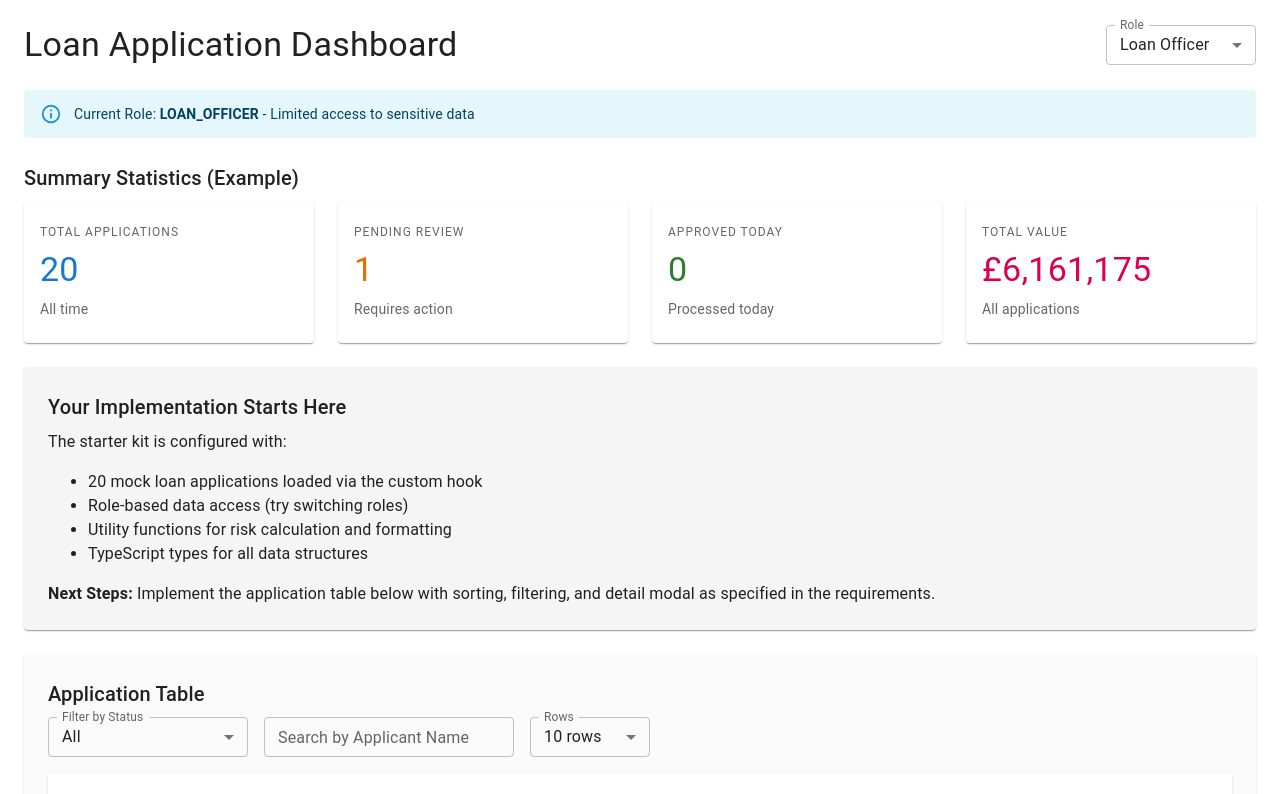
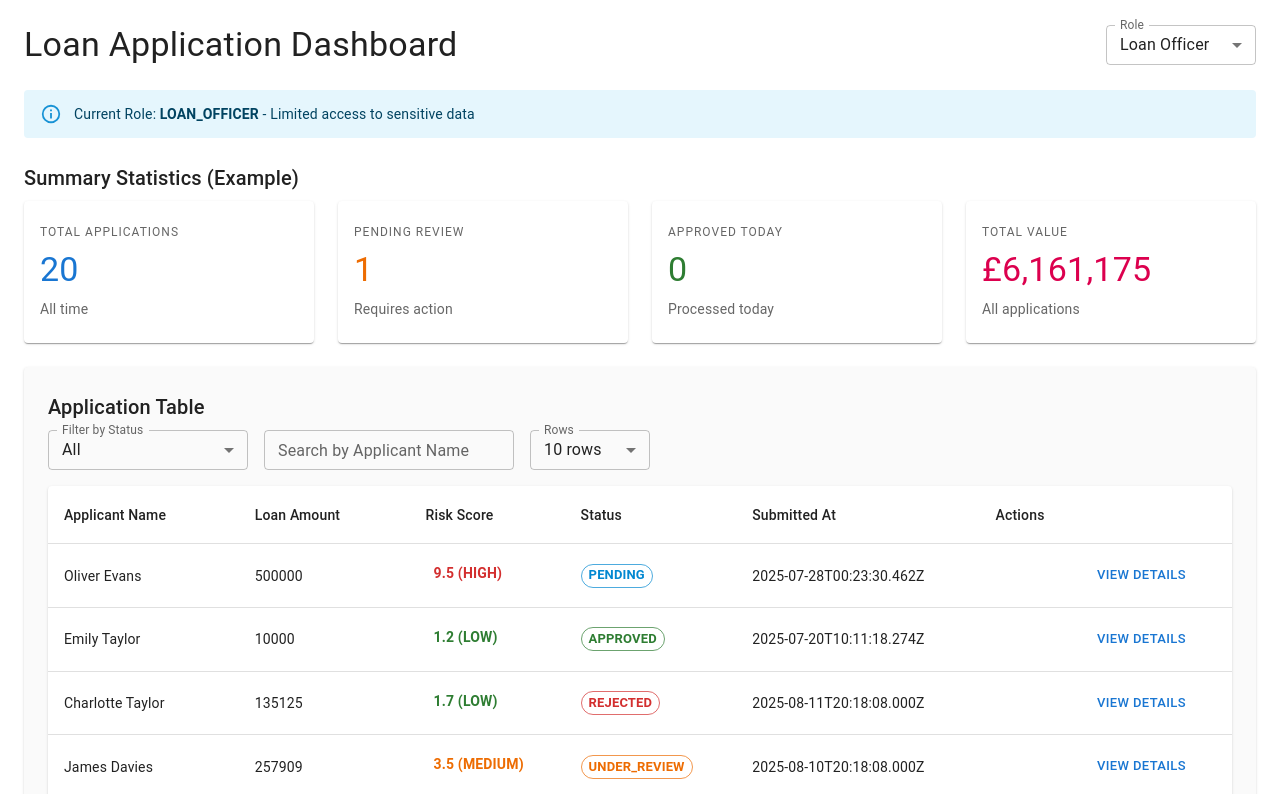
Before and after one commit to paulbrownsmith/loan-dashboard-starter, a React (Vite) app: page / in a window 1280 px wide. Shown: the top 794 px of the page. Built offline with nearby package versions, Linux system fonts and the light colour scheme.

Commit message:
Remove task info

```diff
--- a/src/App.tsx
+++ b/src/App.tsx
@@ -98,34 +98,6 @@ function App() {
           </Grid>
         </Box>
 
-        {/* Implementation Instructions */}
-        <Paper sx={{ p: 3, mb: 3, backgroundColor: '#f5f5f5' }}>
-          <Typography variant="h6" gutterBottom>
-            Your Implementation Starts Here
-          </Typography>
-          <Typography paragraph>
-            The starter kit is configured with:
-          </Typography>
-          <Box component="ul" sx={{ mt: 1 }}>
-            <Typography component="li">
-              20 mock loan applications loaded via the custom hook
-            </Typography>
-            <Typography component="li">
-              Role-based data access (try switching roles)
-            </Typography>
-            <Typography component="li">
-              Utility functions for risk calculation and formatting
-            </Typography>
-            <Typography component="li">
-              TypeScript types for all data structures
-            </Typography>
-          </Box>
-          <Typography sx={{ mt: 2 }}>
-            <strong>Next Steps:</strong> Implement the application table below with sorting,
-            filtering, and detail modal as specified in the requirements.
-          </Typography>
-        </Paper>
-
         {/* Placeholder for Implementation */}
         <Paper sx={{ p: 3, minHeight: 400, backgroundColor: '#fafafa' }}>
           <Typography variant="h6" gutterBottom>
```
